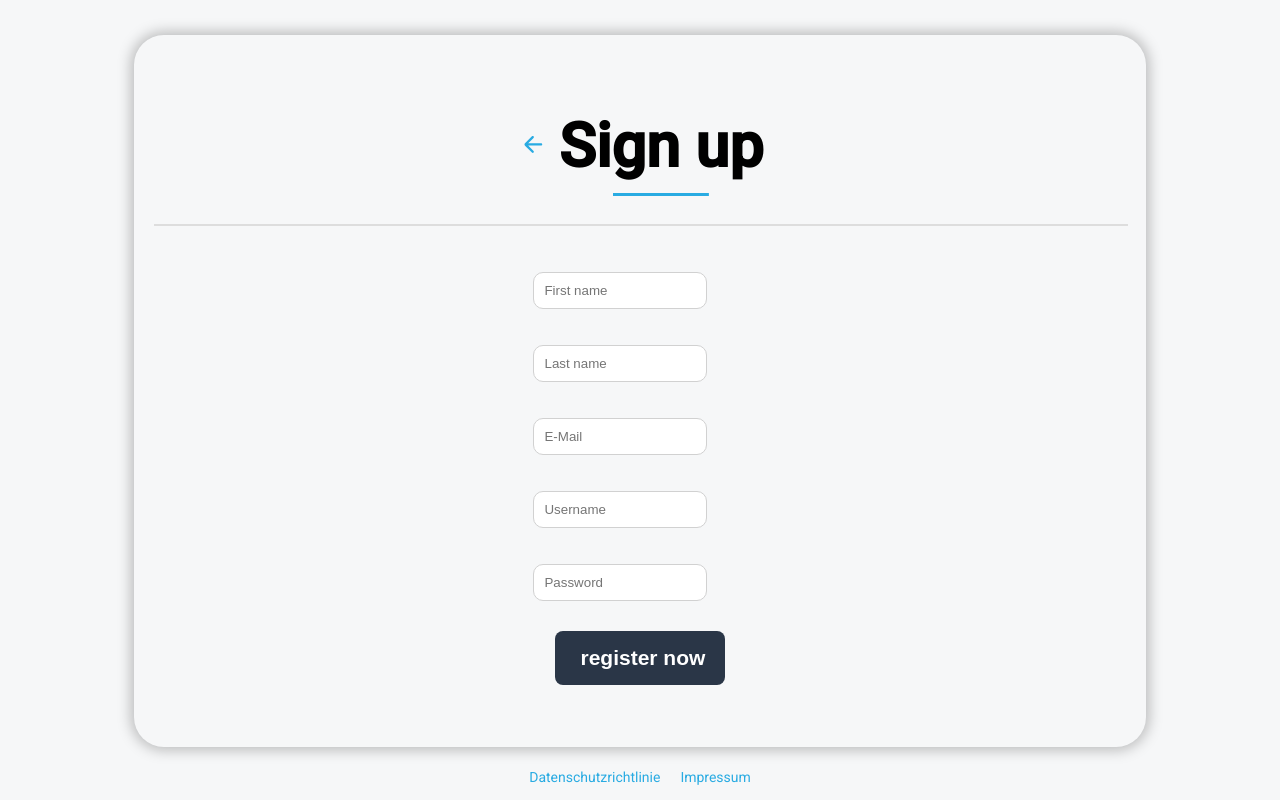
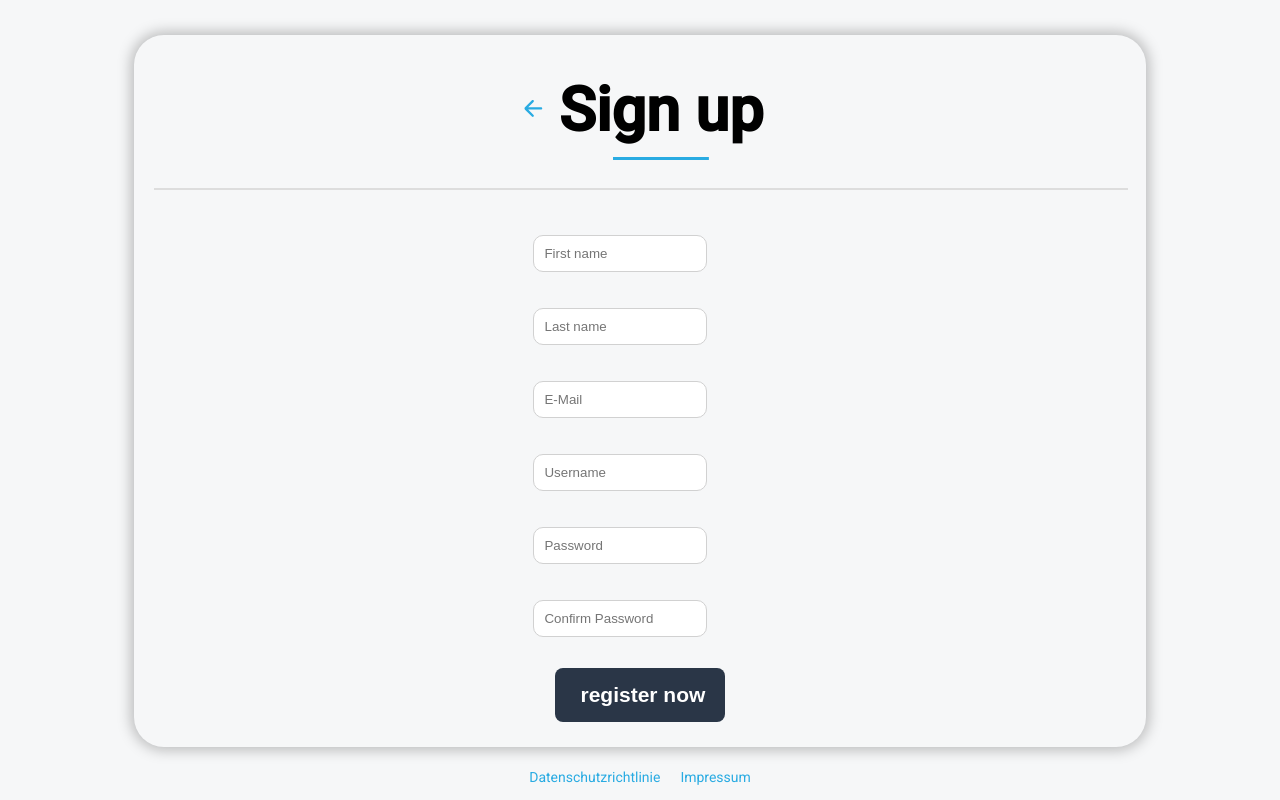
Before and after one commit to Trawollta/Join-Angular, an Angular app: page /signup in a window 1280 px wide. Built offline with nearby package versions, Linux system fonts and the light colour scheme.

Commit message:
pass confirm implemented

```diff
--- a/src/app/authentication/sign-up/sign-up.component.html
+++ b/src/app/authentication/sign-up/sign-up.component.html
@@ -28,6 +28,9 @@
       <div class="input-frame">
         <input type="password" [(ngModel)]="password" name="password" class="form-control" placeholder="Password" autocomplete="off">
       </div>
+      <div class="input-frame">
+        <input type="password" [(ngModel)]="confirmPassword" name="confirm_password" class="form-control" placeholder="Confirm Password" autocomplete="off">
+      </div>
       <div class="btn-frame">
         <app-button
               [type]="'submit'"
```
